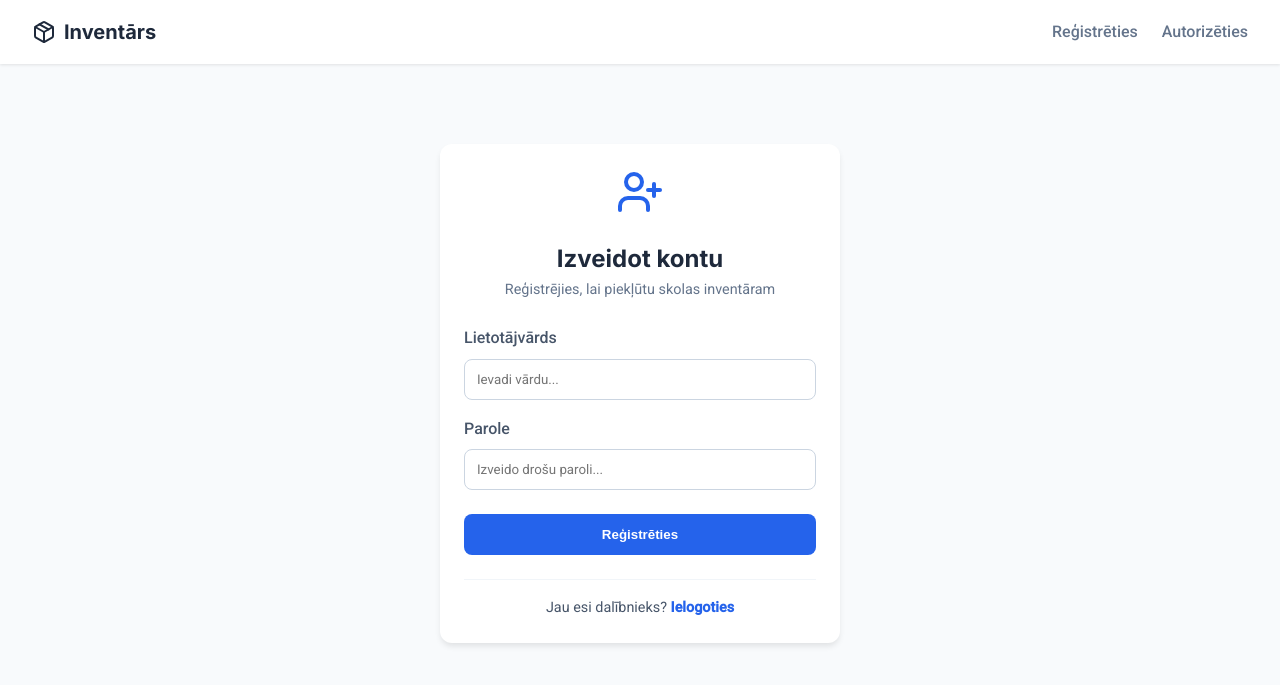
After one commit to Trip1ns/Inventars, a Flask app: page /registreties in a window 1280 px wide. The commit adds this page. Shown: the top 685 px of the page. Run offline with Flask 3, Linux system fonts and the light colour scheme.

Commit message:
15.04. stundas darbs

```diff
--- a/Inventars/app.py
+++ b/Inventars/app.py
@@ -5,6 +5,10 @@ from werkzeug.security import generate_password_hash, check_password_hash
 app = Flask(__name__)
 app.secret_key = "loti_slepeni_123"
 
+def dabut_db():
+    conn = sqlite3.connect('projekts.db')
+    conn.row_factory = sqlite3.Row
+    return conn
 
 @app.route('/')
 def base():
@@ -18,6 +22,7 @@ def pieteiksanas():
         lietotajvards = request.form.get('lietotajs')
         parole = request.form.get('parole')
 
+        db = dabut_db()
         lietotajs = db.execute("SELECT * FROM lietotaji WHERE lietotajvards = ?", (lietotajvards,)).fetchone()
         db.close()
 
@@ -39,6 +44,7 @@ def registreties():
         parole_hash = generate_password_hash(parole)
         loma = 'klients'
 
+        db = dabut_db()
         db.execute("INSERT INTO lietotaji (lietotajvards, parole, loma) VALUES (?, ?, ?)",
                    (lietotajs, parole_hash, loma))
         db.commit()
--- a/Inventars/templates/base.html
+++ b/Inventars/templates/base.html
@@ -123,19 +123,16 @@
             Inventārs
         </a>
         <ul class="nav-links">
-            {% if session.get('user_id') %}
-                <li><a href="/inventars">Inventārs</a></li>
+            {% if session.get('lietotajs_id') %} <li><a href="/inventars">Inventārs</a></li>
                 {% if session.get('loma') == 'admin' %}
                     <li><a href="/pievienot">Pievienot</a></li>
-                {% else %}
-                    <li><a href="/dashboard">Mans Inventārs</a></li>
                 {% endif %}
-                <li><a href="/atslegties">Atslēgties</a></li>
-            {% else %}
-                <li><a href="/pieteikties">Reģistrēties</a></li>
-                <li><a href="/">Ielogoties</a></li>
-            {% endif %}
-        </ul>
+                <li><a href="/atslegties">Atslēgties ({{ session.get('lietotajvards') }})</a></li>
+        {% else %}
+            <li><a href="/registreties">Reģistrēties</a></li>
+            <li><a href="/pieteiksanas">Autorizēties</a></li>
+    {% endif %}
+</ul>
     </nav>
 
     <div class="container">
--- /dev/null
+++ b/Inventars/templates/registreties.html
@@ -0,0 +1,49 @@
+{% extends "base.html" %}
+
+{% block title %}Reģistrācija - Skolas Inventārs{% endblock %}
+
+{% block content %}
+<div style="max-width: 400px; margin: 80px auto; text-align: center;">
+    <div class="card">
+        <i data-lucide="user-plus" style="color: var(--primary); width: 48px; height: 48px; margin-bottom: 1rem;"></i>
+
+        <h2>Izveidot kontu</h2>
+        <p style="color: var(--secondary); font-size: 0.9rem; margin-bottom: 1.5rem;">
+            Reģistrējies, lai piekļūtu skolas inventāram
+        </p>
+
+        <form action="/registreties" method="POST" style="text-align: left;">
+            <div style="margin-bottom: 1rem;">
+                <label style="display: block; margin-bottom: 0.5rem; font-weight: 500;">Lietotājvārds</label>
+                <input type="text" name="lietotajs"
+                       placeholder="Ievadi vārdu..."
+                       style="width: 100%; padding: 0.75rem; border: 1px solid #CBD5E1; border-radius: 8px; font-family: inherit;"
+                       required>
+            </div>
+
+            <div style="margin-bottom: 1.5rem;">
+                <label style="display: block; margin-bottom: 0.5rem; font-weight: 500;">Parole</label>
+                <input type="password" name="parole"
+                       placeholder="Izveido drošu paroli..."
+                       style="width: 100%; padding: 0.75rem; border: 1px solid #CBD5E1; border-radius: 8px; font-family: inherit;"
+                       required>
+            </div>
+
+            <button type="submit" class="btn" style="width: 100%; justify-content: center; padding: 0.8rem;">
+                Reģistrēties
+            </button>
+        </form>
+
+        <div style="margin-top: 1.5rem; padding-top: 1rem; border-top: 1px solid #F1F5F9;">
+            <p style="font-size: 0.9rem;">
+                Jau esi dalībnieks?
+                <a href="/pieteiksanas" style="color: var(--primary); font-weight: 600; text-decoration: none;">Ielogoties</a>
+            </p>
+        </div>
+    </div>
+</div>
+
+<script>
+    lucide.createIcons();
+</script>
+{% endblock %}
```
Also changed, not shown: Inventars/templates/inventars.html (+7 -7 lines), Inventars/projekts.db.
